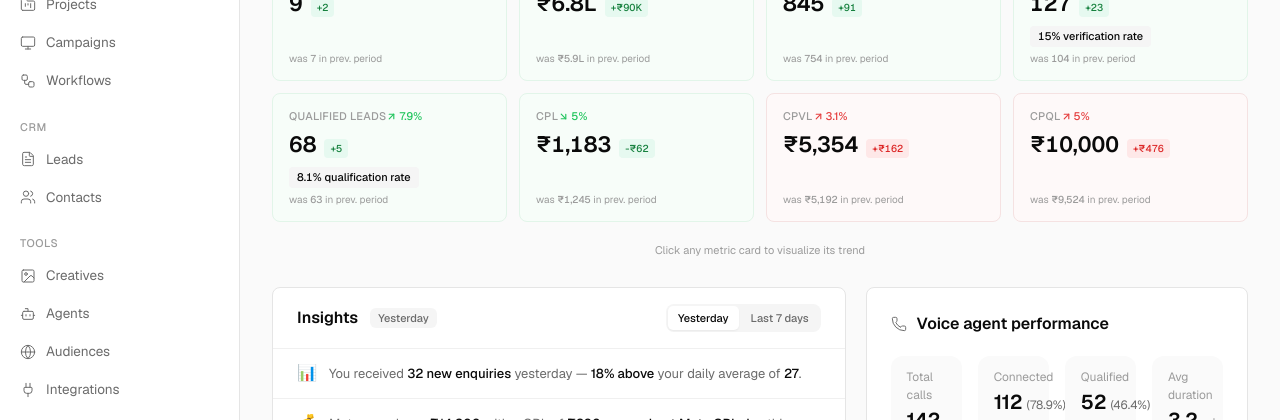
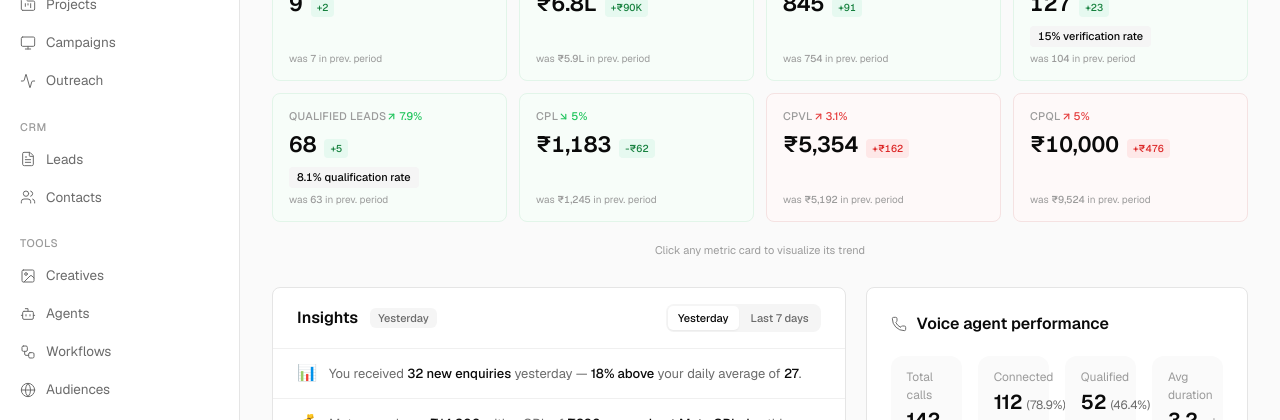
Before and after one commit to ankitpurohit991-ui/revspot-mvp-final, a Next.js app: page /dashboard in a window 1280 px wide. Shown: the part 162-582 px from the top of the page. Built offline with nearby package versions, Linux system fonts and the light colour scheme.

Commit message:
fix: retain Outreach in Lead Generation, move Workflows to Tools section
Co-Authored-By: Claude Opus 4.6 (1M context) <noreply@anthropic.com>

```diff
--- a/src/components/layout/sidebar.tsx
+++ b/src/components/layout/sidebar.tsx
@@ -6,6 +6,7 @@ import {
   LayoutGrid,
   FolderKanban,
   Monitor,
+  Activity,
   Workflow,
   Image,
   Bot,
@@ -24,7 +25,7 @@ const navSections = [
     items: [
       { name: "Projects", href: "/projects", icon: FolderKanban },
       { name: "Campaigns", href: "/campaigns", icon: Monitor },
-      { name: "Workflows", href: "/workflows", icon: Workflow },
+      { name: "Outreach", href: "/outreach", icon: Activity },
     ],
   },
   {
@@ -39,6 +40,7 @@ const navSections = [
     items: [
       { name: "Creatives", href: "/creatives", icon: Image },
       { name: "Agents", href: "/agents", icon: Bot },
+      { name: "Workflows", href: "/workflows", icon: Workflow },
       { name: "Audiences", href: "/audiences", icon: Globe },
       { name: "Integrations", href: "/integrations", icon: Plug },
     ],
```
